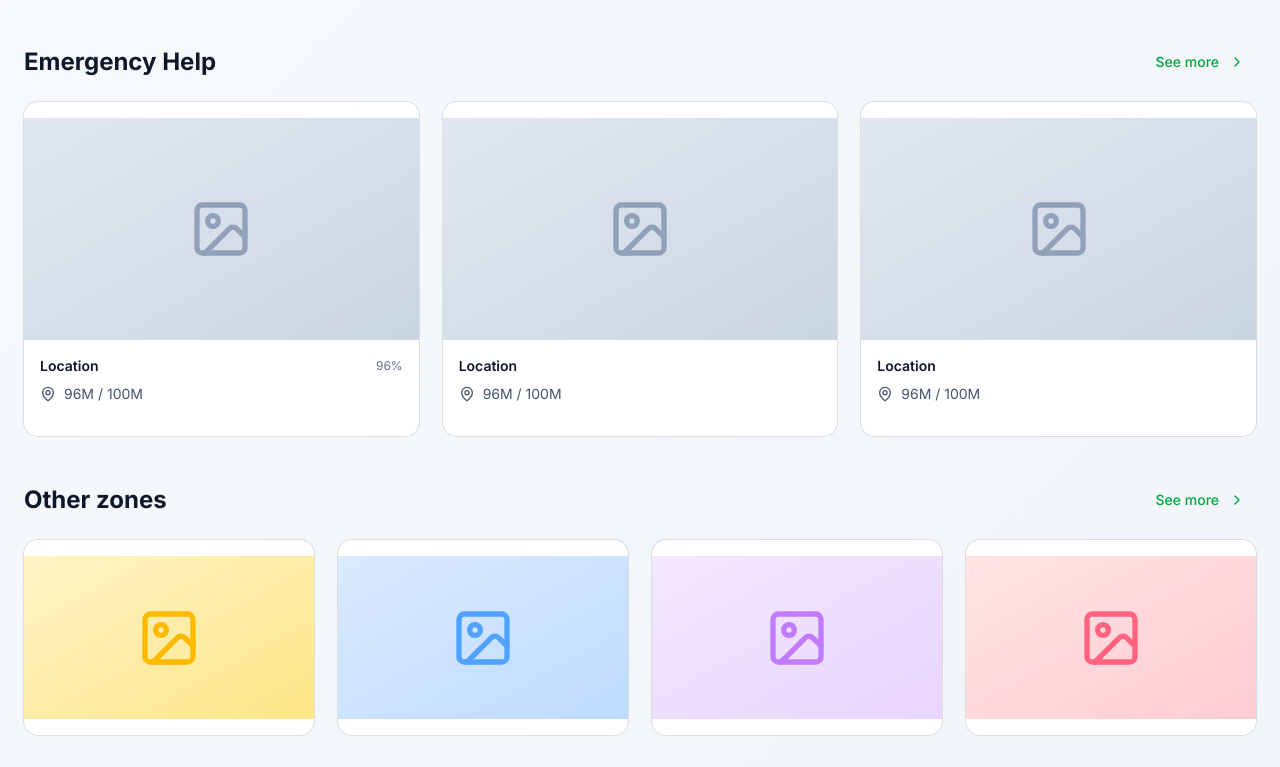
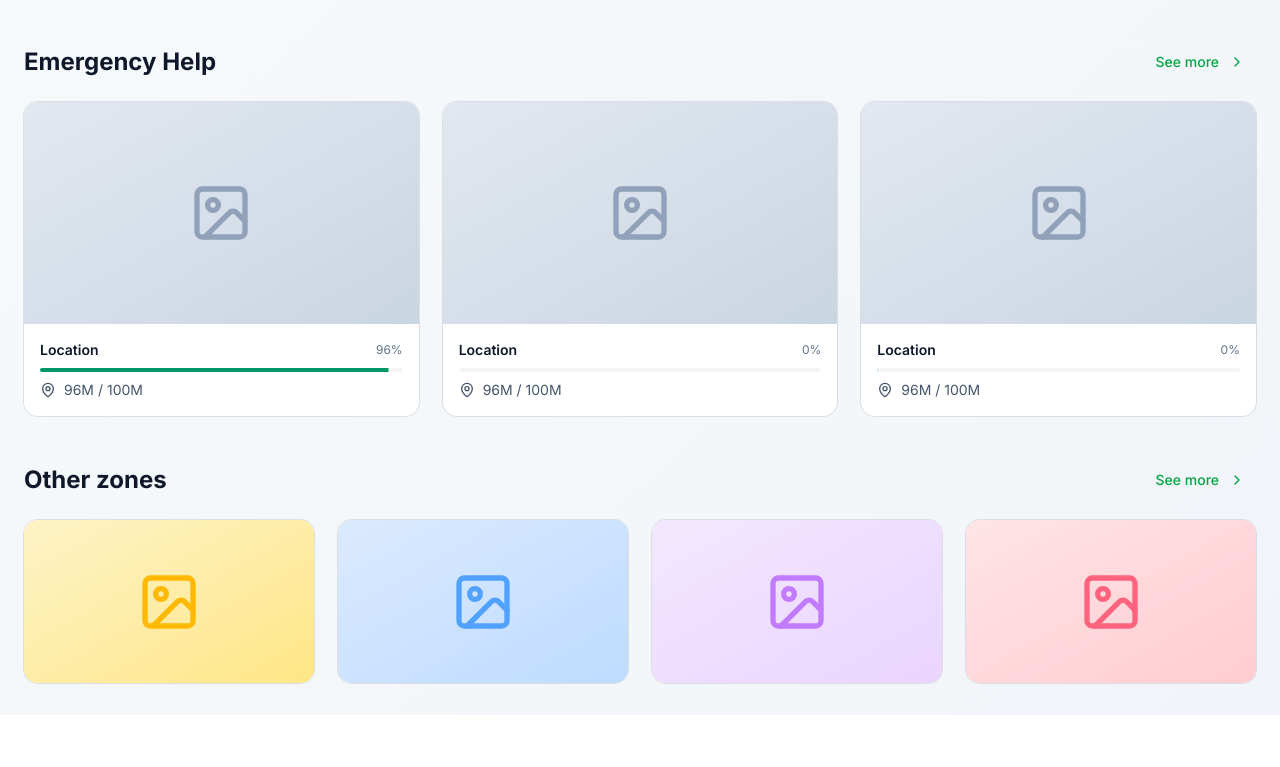
Before and after one commit to nhuphanSifuNho/regrow_icup, a Next.js app in the folder regrow-frontend/: page / in a window 1280 px wide. Shown: the part 467-1234 px from the top of the page. After the commit the page ends 1182 px from the top, so only its background shows below. Built offline with nearby package versions, Linux system fonts and the light colour scheme.

Commit message:
feat: fix cards on homepages

```diff
--- a/regrow-frontend/app/page.tsx
+++ b/regrow-frontend/app/page.tsx
@@ -5,6 +5,7 @@ import { Card, CardContent } from '@/components/ui/card';
 import { Button } from '@/components/ui/button';
 import { MapPin, Image, ChevronRight, Bell, User } from 'lucide-react';
 import Header from '@/components/header';
+import { Progress } from '@/components/ui/progress';
 
 // Reusable Emergency Help Card Component
 interface EmergencyHelpCardProps {
@@ -21,11 +22,11 @@ const EmergencyHelpCard: React.FC<EmergencyHelpCardProps> = ({
   location,
   distance,
   maxDistance,
-  progress,
+  progress = 0,
   onClick
 }) => {
   return (
-    <Card className="hover:shadow-lg transition-shadow cursor-pointer" onClick={onClick}>
+    <Card className="hover:shadow-lg transition-shadow cursor-pointer p-0" onClick={onClick}>
       <CardContent className="p-0">
         <div className="aspect-video bg-gradient-to-br from-slate-200 to-slate-300 flex items-center justify-center overflow-hidden">
           {imageUrl ? (
@@ -34,12 +35,15 @@ const EmergencyHelpCard: React.FC<EmergencyHelpCardProps> = ({
             <Image className="w-16 h-16 text-slate-400" />
           )}
         </div>
-        <div className="p-4">
-          <div className="flex items-center justify-between mb-2">
+        <div className="p-4 space-y-2">
+          <div className="flex items-center justify-between">
             <span className="text-sm font-semibold text-slate-900">{location}</span>
             {progress !== undefined && (
               <span className="text-xs text-slate-500">{progress}%</span>
             )}
+          </div>
+          <div>
+            <Progress value={progress} className='w-full' />
           </div>
           <div className="flex items-center gap-2 text-sm text-slate-600">
             <MapPin className="w-4 h-4" />
@@ -82,7 +86,7 @@ const ZoneCard: React.FC<ZoneCardProps> = ({
   };
 
   return (
-    <Card className="hover:shadow-lg transition-shadow cursor-pointer" onClick={onClick}>
+    <Card className="hover:shadow-lg transition-shadow cursor-pointer p-0" onClick={onClick}>
       <CardContent className="p-0">
         <div className={`aspect-video bg-gradient-to-br ${colorClasses[colorScheme]} flex items-center justify-center overflow-hidden`}>
           {imageUrl ? (
```
